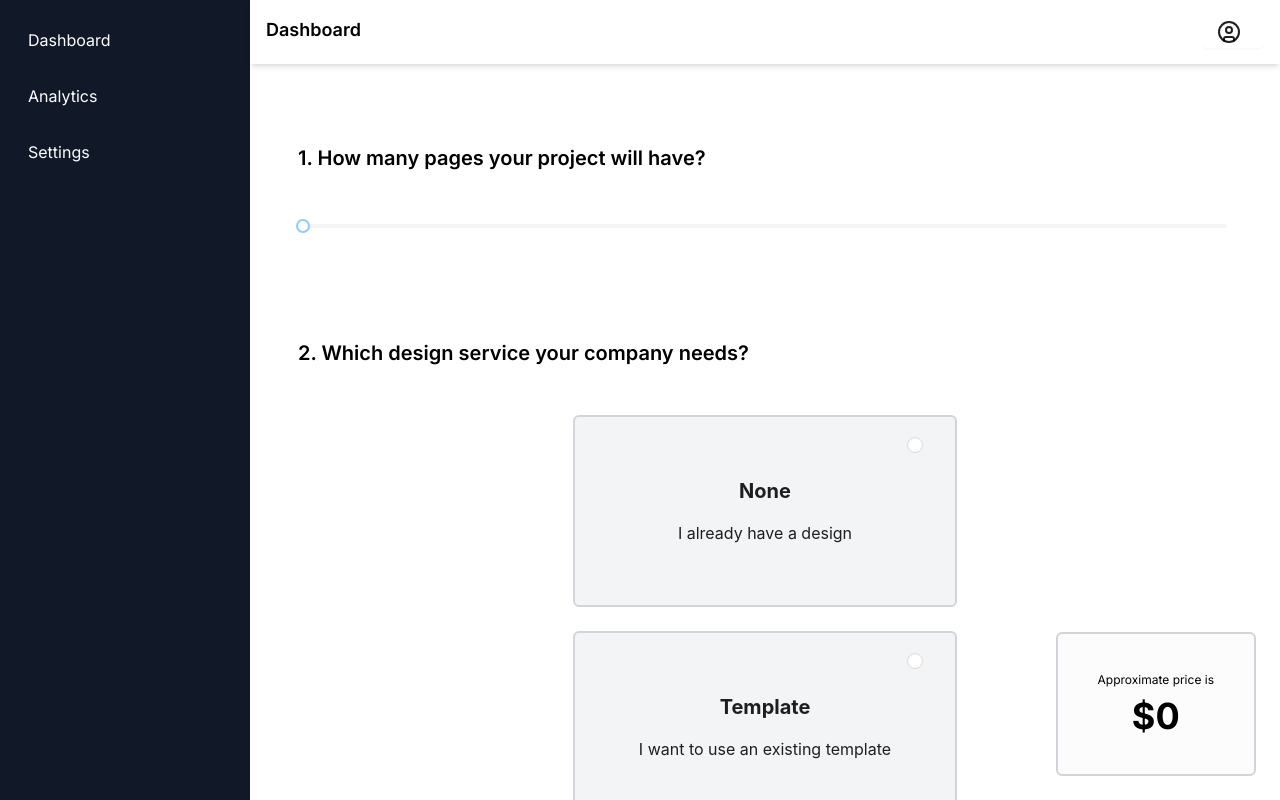
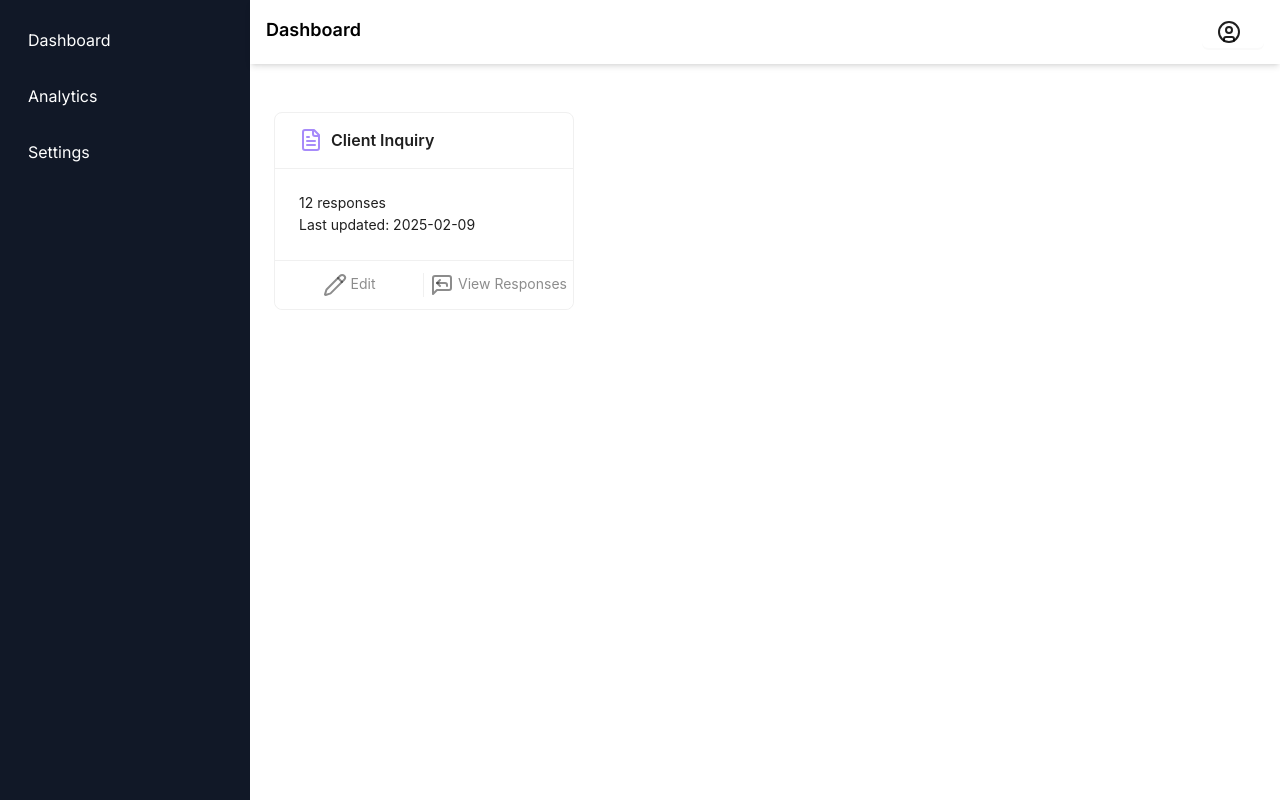
Before and after one commit to kevinshirley/quote-form, a Next.js app: page /dashboard in a window 1280 px wide. Built offline with nearby package versions, Linux system fonts and the light colour scheme.

Commit message:
Styling of forms in the dashboard page

```diff
--- /dev/null
+++ b/src/app/dashboard/forms/[id]/edit/page.tsx
@@ -0,0 +1,11 @@
+import FormFlow from '@/components/form-flow'
+import QuotePrice from '@/components/quote-price'
+
+export default function Dashboard() {
+  return (
+    <main className='relative bg-white min-h-screen py-6'>
+      <QuotePrice />
+      <FormFlow />
+    </main>
+  );
+}
--- a/src/app/dashboard/page.tsx
+++ b/src/app/dashboard/page.tsx
@@ -1,11 +1,44 @@
-import FormFlow from '@/components/form-flow'
-import QuotePrice from '@/components/quote-price'
+import { Card } from 'antd';
+import { FileText, Pencil, MessageSquareReply } from 'lucide-react';
+
+function Title() {
+	return (
+		<h3 className='gap-2 flex'><FileText className='text-violet-400' /> Client Inquiry</h3>
+	);
+}
+
+function Edit() {
+	return (
+		<h3 className='gap-1 flex justify-center'><Pencil /> Edit</h3>
+	);
+}
+
+function ViewResponses() {
+	return (
+		<h3 className='gap-1 flex justify-center'><MessageSquareReply /> View Responses</h3>
+	);
+}
 
 export default function Dashboard() {
-  return (
+	return (
     <main className='relative bg-white min-h-screen py-6'>
-      <QuotePrice />
-      <FormFlow />
+      <div className='max-w-6xl'>
+        <ul className="grid grid-cols-1 sm:grid-cols-2 lg:grid-cols-3 gap-4">
+					<li>
+						<Card
+							title={<Title />}
+							style={{ width: 300 }}
+							actions={[
+								<Edit />,
+								<ViewResponses />,
+							]}
+						>
+							<p>12 responses</p>
+							<p>Last updated: 2025-02-09</p>
+						</Card>
+					</li>
+        </ul>
+      </div>
     </main>
   );
 }
```
